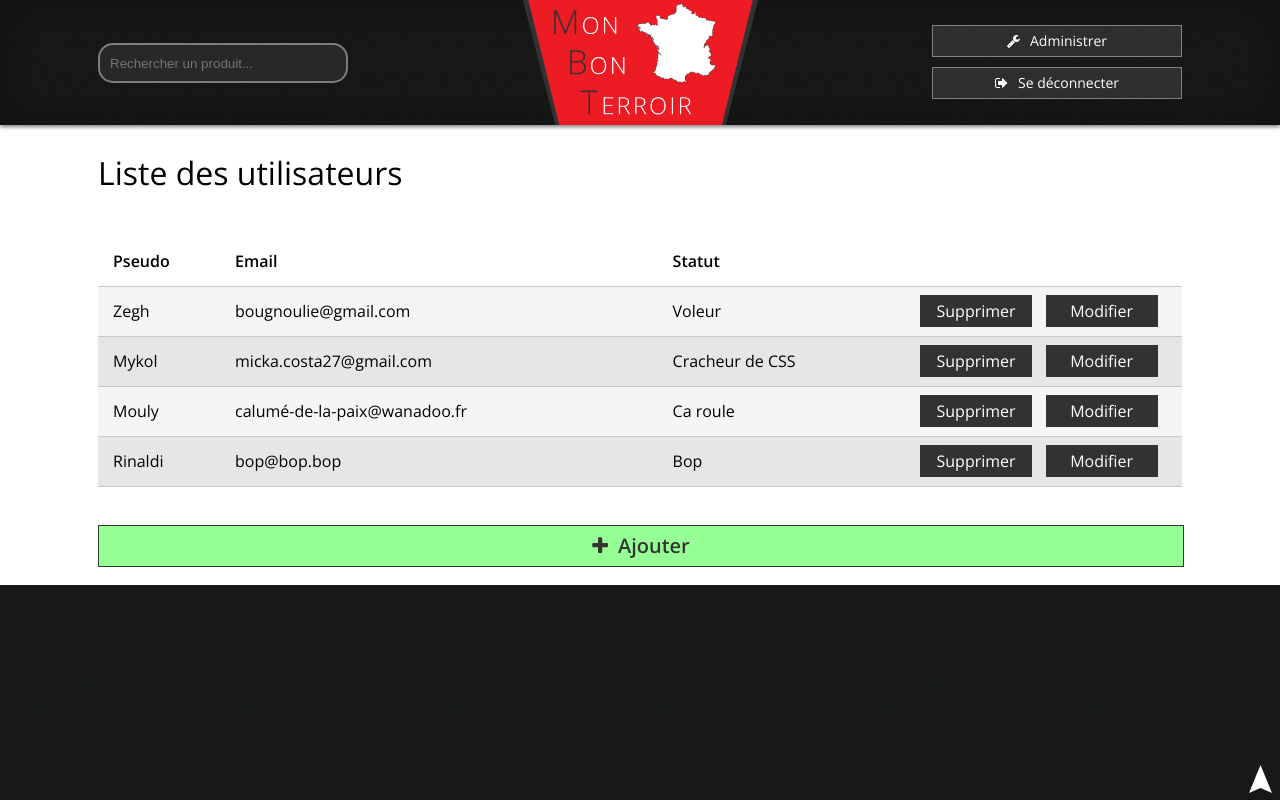
After one commit to Zegui81/sudouest-mouly, a PHP site: page /adminListeUser.php in a window 1280 px wide. The commit adds this page. Run offline with PHP 8.4, Linux system fonts and the light colour scheme; the visitor is signed in with stand-in values (Sample User, id 1); some libraries are stand-ins or nearby versions.

Commit message:
Tableau liste des users et produits

```diff
--- /dev/null
+++ b/src/adminListeUser.php
@@ -0,0 +1,19 @@
+<?php session_start();
+include 'vue/divers.vue.php';
+if (!(isset($_SESSION['statut']) && $_SESSION['statut'] == 1)) {
+    // Si un administrateur n'est pas connecté, on n'autorise pas l'accès à la page
+    header('Location: index.php');
+}
+?>
+<!DOCTYPE html>
+<html>
+	<head><?php includeHead(); ?></head>
+	<body>
+		<?php displayMenu();
+
+		   	require 'tabListeUser.html';
+
+		   	displayScroller(); // Scroller pour remonter
+		?>
+	</body>
+</html>
--- a/src/style.css
+++ b/src/style.css
@@ -878,4 +878,66 @@ span.input-error {
 	padding:10px;
 	margin-top:0px !important;
 }
+
+.tab-liste-produit-admin{
+	font-family: Open Sans;
+	font-size: 16px;
+	font-style: normal;
+	font-variant: normal;
+	width:100%;
+	text-align:left;
+	border-collapse: collapse;
 }
+
+.tab-liste-produit-admin th{
+	font-weight: 600;
+	border-bottom: 1px solid RGB(200, 200, 200);
+	background-color : white;
+}
+
+.tab-liste-produit-admin span{
+	cursor: pointer;
+	width: 40%;
+	height: 30px;
+	line-height: 30px;
+	text-align: center;
+	display: block;
+	background-color: RGB(150, 255, 150);
+	border: 1px solid RGB(50, 55, 50);
+	color: white;
+	font-family: Open Sans;
+	font-size: 16px;
+	font-style: normal;
+	font-variant: normal;
+	font-weight: 500;
+	transition: 0.2s;
+	display: inline-block;
+	margin-left:5%;
+	border: 1px solid RGB(50, 50, 50);
+	transition: 0.2s;
+	background-color: RGB(50, 50, 50);
+}
+
+.tab-liste-produit-admin span:hover{
+	background-color: RGB(25, 25, 25);
+}
+
+.tab-liste-produit-admin tr{
+	height:50px;
+}
+
+.tab-liste-produit-admin td{
+	border-bottom: 1px solid RGB(200, 200, 200);
+}
+
+.tab-liste-produit-admin tr:nth-child(odd){
+	background-color : RGB(230,230,230);
+}
+
+.tab-liste-produit-admin tr:nth-child(even){
+	background-color : RGB(245,245,245);
+}
+
+.marge-colonne-tab {
+	padding-left:15px;
+}
--- /dev/null
+++ b/src/tabListeUser.html
@@ -0,0 +1,40 @@
+<div class="white">
+	<div class="produit">
+		<h1 class="page-produit no-merge">Liste des utilisateurs</h1>
+		<div class="conteneur-center">
+			<table class="tab-liste-produit-admin">
+   				<tr>
+      				<th class="marge-colonne-tab">Pseudo</th>
+       				<th>Email</th>
+       				<th>Statut</th>
+       				<th></th>
+   				</tr>
+   				<tr>
+       				<td  class="marge-colonne-tab">Zegh</td>
+       				<td>bougnoulie@gmail.com</td>
+       				<td>Voleur</td>
+       				<td><span>Supprimer</span><span>Modifier</span></td>
+       			</tr>
+       			<tr>
+       				<td  class="marge-colonne-tab">Mykol</td>
+       				<td>micka.costa27@gmail.com</td>
+       				<td>Cracheur de CSS</td>
+       				<td><span>Supprimer</span><span>Modifier</span></td>
+       			</tr>
+       			<tr>
+       				<td  class="marge-colonne-tab">Mouly</td>
+       				<td>calumé-de-la-paix@wanadoo.fr</td>
+       				<td>Ca roule</td>
+       				<td><span>Supprimer</span><span>Modifier</span></td>
+       			</tr>
+       			<tr>
+       				<td  class="marge-colonne-tab">Rinaldi</td>
+       				<td>bop@bop.bop</td>
+       				<td>Bop</td>
+       				<td><span>Supprimer</span><span>Modifier</span></td>
+       			</tr>
+			</table>
+		</div><br>
+		<div class="produit"><span class="btn-admin-ajout" onclick="addCategorie()"><i class="fa fa-plus"></i>Ajouter</span><br></div>
+	</div>
+</div>
```
Also changed, not shown: src/adminListeProduit.php (added, +19 -0 lines), src/tabListeProduit.html (added, +35 -0 lines).
